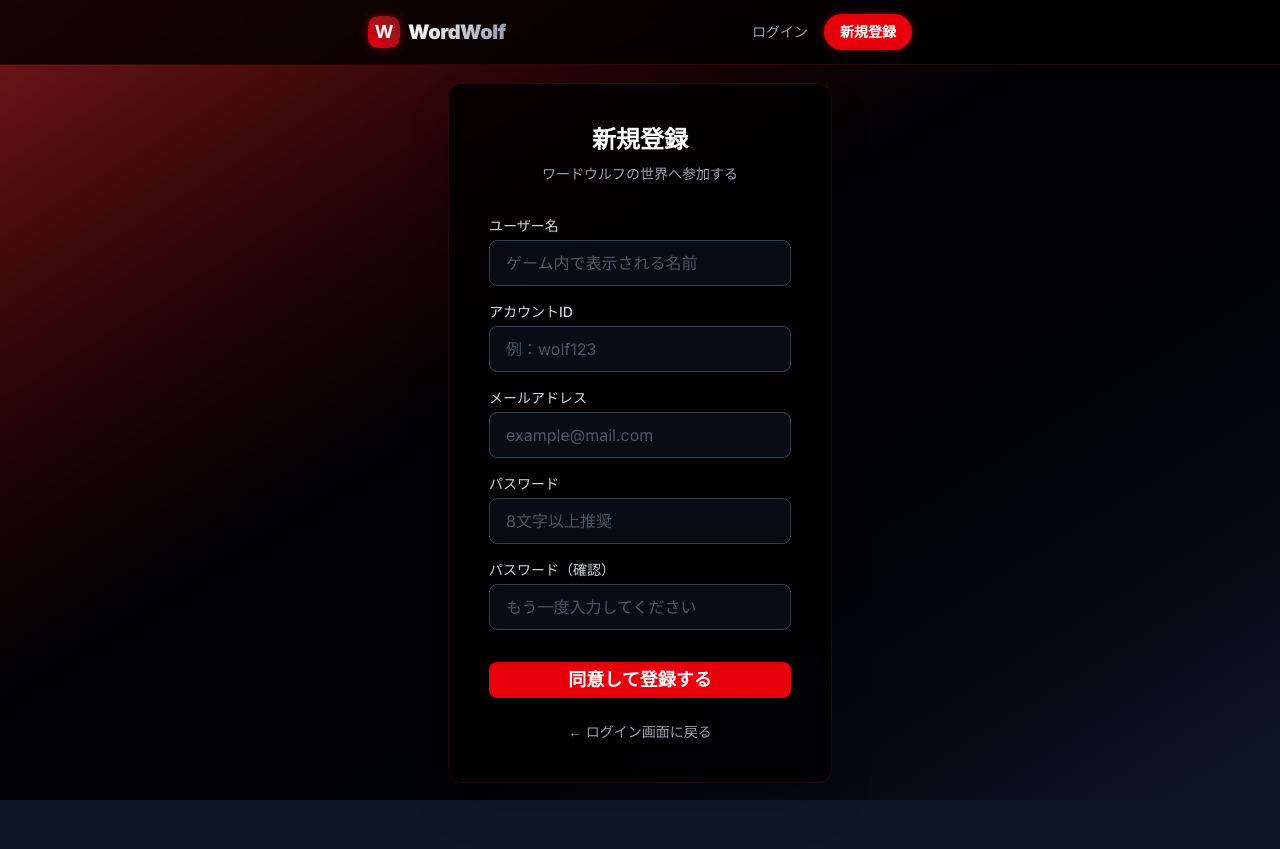
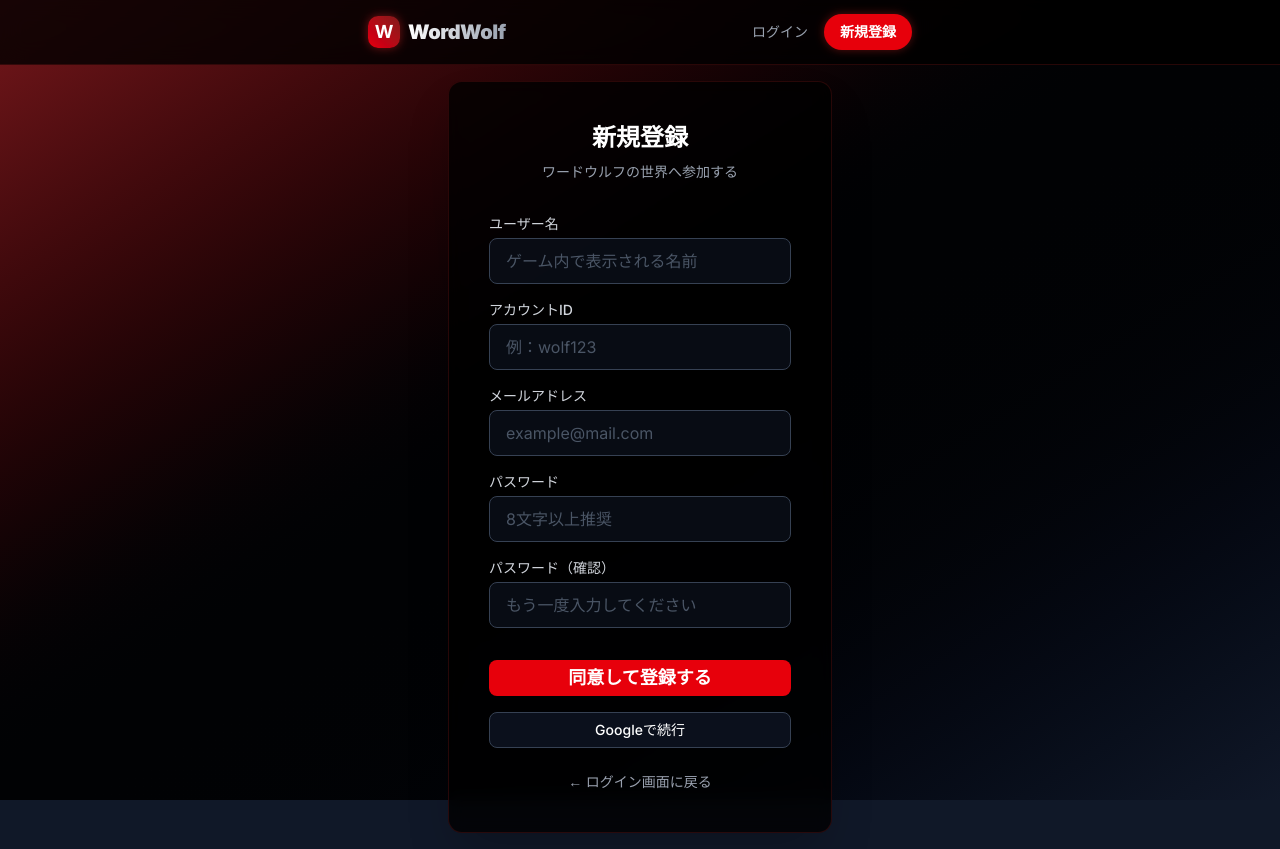
Before and after one commit to yuzuriha-nagi/geekcamp-vol16, a Next.js app in the folder frontend/: page /register in a window 1280 px wide. Before the commit the page ends 801 px from the top, so only its background shows below. Built offline with nearby package versions, Linux system fonts and the light colour scheme.

Commit message:
Add Google OAuth flow for login/register

```diff
--- a/frontend/src/app/(auth)/login/page.tsx
+++ b/frontend/src/app/(auth)/login/page.tsx
@@ -3,6 +3,7 @@
 import { useState } from "react";
 // import Image from "next/image";
 import { useRouter } from "next/navigation"; // 1. 追加
+import { getSupabaseClient } from "@/lib/supabaseClient";
 
 // WarningIconをコンポーネント内で定義（インポートエラーを防ぐため）
 const WarningIcon = ({ className }: { className?: string }) => (
@@ -17,7 +18,7 @@ export default function Home() {
   const [password, setPassword] = useState("");
   const router = useRouter(); // 2. ルーターの初期化
 
-const handleSubmit = async (e: React.FormEvent) => {
+  const handleSubmit = async (e: React.FormEvent) => {
     e.preventDefault();
     try {
       const payload = {
@@ -50,6 +51,21 @@ const handleSubmit = async (e: React.FormEvent) => {
     } catch (error) {
       console.error("通信エラー:", error);
       alert("サーバーが応答しません。");
+    }
+  };
+
+  const handleGoogleLogin = async () => {
+    try {
+      const supabase = getSupabaseClient();
+      const { error } = await supabase.auth.signInWithOAuth({
+        provider: "google",
+        options: {
+          redirectTo: `${window.location.origin}/auth/callback`,
+        },
+      });
+      if (error) alert(error.message);
+    } catch (e) {
+      alert("Supabaseの環境変数が設定されていません");
     }
   };
 
@@ -120,9 +136,9 @@ const handleSubmit = async (e: React.FormEvent) => {
           <button
             type="button"
             className="w-full rounded-md border border-gray-700 bg-gray-900/70 py-3.5 text-sm font-semibold text-white transition-all hover:border-red-600 hover:shadow-[0_0_20px_rgba(220,38,38,0.35)] active:scale-95"
-            onClick={() => alert("Googleログインは現在準備中です")}
+            onClick={handleGoogleLogin}
           >
-            Googleで続行（準備中）
+            Googleで続行
           </button>
         </form>
 
--- a/frontend/src/app/(auth)/register/page.tsx
+++ b/frontend/src/app/(auth)/register/page.tsx
@@ -14,6 +14,21 @@ export default function Register() {
   const [loading, setLoading] = useState(false);
   const [error, setError] = useState("");
   const [success, setSuccess] = useState("");
+
+  const handleGoogle = async () => {
+    try {
+      const supabase = getSupabaseClient();
+      const { error } = await supabase.auth.signInWithOAuth({
+        provider: "google",
+        options: {
+          redirectTo: `${window.location.origin}/auth/callback`,
+        },
+      });
+      if (error) setError(error.message);
+    } catch {
+      setError("Supabaseの環境変数が設定されていません");
+    }
+  };
 
   return (
     // layout.tsx で背景設定済みのため、ここでは背景色を指定せず、
@@ -163,6 +178,15 @@ export default function Register() {
             {loading ? "登録中..." : "同意して登録する"}
           </Button>
 
+          <Button
+            type="button"
+            variant="outline"
+            className="w-full border-gray-700 bg-gray-900/70 text-white hover:border-red-600 hover:text-white"
+            onClick={handleGoogle}
+          >
+            Googleで続行
+          </Button>
+
           {error && (
             <p className="text-sm text-red-400">{error}</p>
           )}
--- /dev/null
+++ b/frontend/src/app/auth/callback/page.tsx
@@ -0,0 +1,37 @@
+"use client";
+
+import { useEffect, useState } from "react";
+import { useRouter } from "next/navigation";
+import { getSupabaseClient } from "@/lib/supabaseClient";
+
+export default function AuthCallback() {
+  const router = useRouter();
+  const [message, setMessage] = useState("ログイン処理中...");
+
+  useEffect(() => {
+    const handle = async () => {
+      try {
+        const supabase = getSupabaseClient();
+        const { error } = await supabase.auth.exchangeCodeForSession(window.location.href);
+        if (error) {
+          setMessage(`エラー: ${error.message}`);
+          return;
+        }
+        setMessage("ログインが完了しました。リダイレクトします...");
+        router.replace("/");
+      } catch (e) {
+        setMessage("Supabaseの環境変数が設定されていません");
+      }
+    };
+
+    handle();
+  }, [router]);
+
+  return (
+    <div className="flex min-h-screen items-center justify-center bg-gray-900 text-white">
+      <div className="rounded-lg border border-gray-800 bg-black/70 px-6 py-4">
+        {message}
+      </div>
+    </div>
+  );
+}
```
